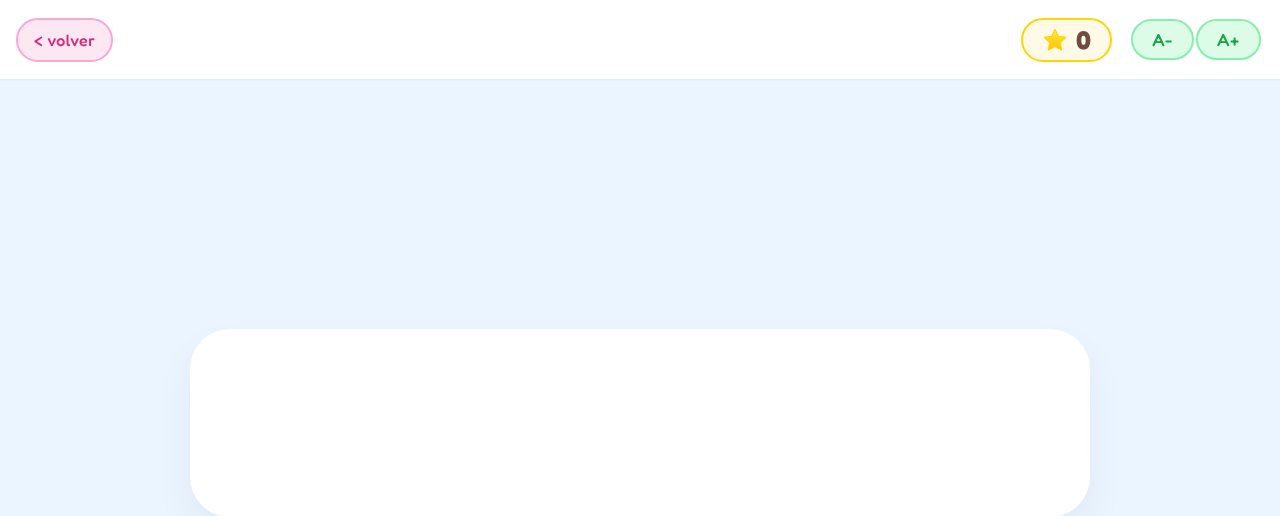
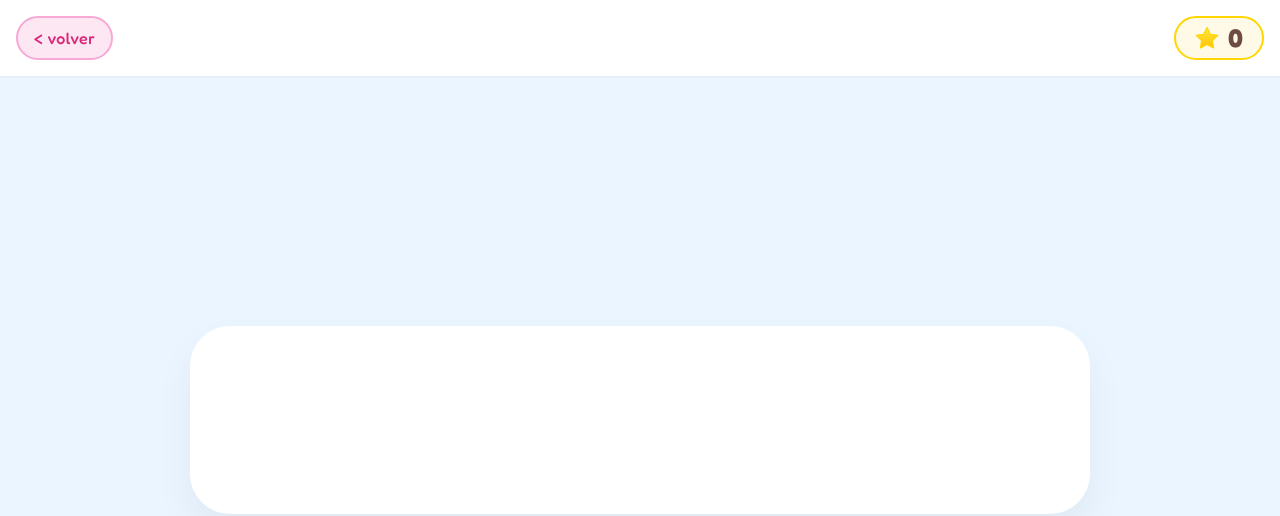
Before and after one commit to Arturopuig2/AulaCL, a Python web app: template templates/quiz.html in a window 1280 px wide. Shown: the top 516 px of the page. Run offline with Jinja, Linux system fonts and the light colour scheme; the template is opened without the code that fills it: most values are stand-ins (such as "Sample title", 1, 10 or a date in 2020); some web fonts are replaced.

Commit message:
UI: simplificación del navbar en la pantalla de preguntas y resultados.

```diff
--- a/templates/quiz.html
+++ b/templates/quiz.html
@@ -22,14 +22,6 @@
         <span id="hits-count" class="hits-count">0</span>
     </div>
 
-    <div style="display: flex; gap: 0.3rem; padding: 0.2rem; align-items: center;">
-        <div style="display: flex; gap: 0.1rem;">
-            <button onclick="adjustFontSize(-0.1)" class="btn-bubble btn-bubble-green"
-                style="padding: 0.5rem 1.2rem; font-size: 1.1rem;">A-</button>
-            <button onclick="adjustFontSize(0.1)" class="btn-bubble btn-bubble-green"
-                style="padding: 0.5rem 1.2rem; font-size: 1.1rem;">A+</button>
-        </div>
-    </div>
 </div>
 {% endblock %}
 
@@ -314,6 +306,11 @@
         transition: transform 0.1s linear;
         transform-origin: center center;
     }
+
+    /* Ocultar menú de perfil en el quiz */
+    #nav-links {
+        display: none !important;
+    }
 </style>
 {% endblock %}
 
@@ -557,6 +554,9 @@
 
         document.querySelector('.quiz-layout').style.display = 'none';
         document.getElementById('result-panel-container').style.display = 'block';
+        if (document.querySelector('nav')) {
+            document.querySelector('nav').style.display = 'none';
+        }
         document.getElementById('final-score-val').innerText = score;
 
         try {
```
